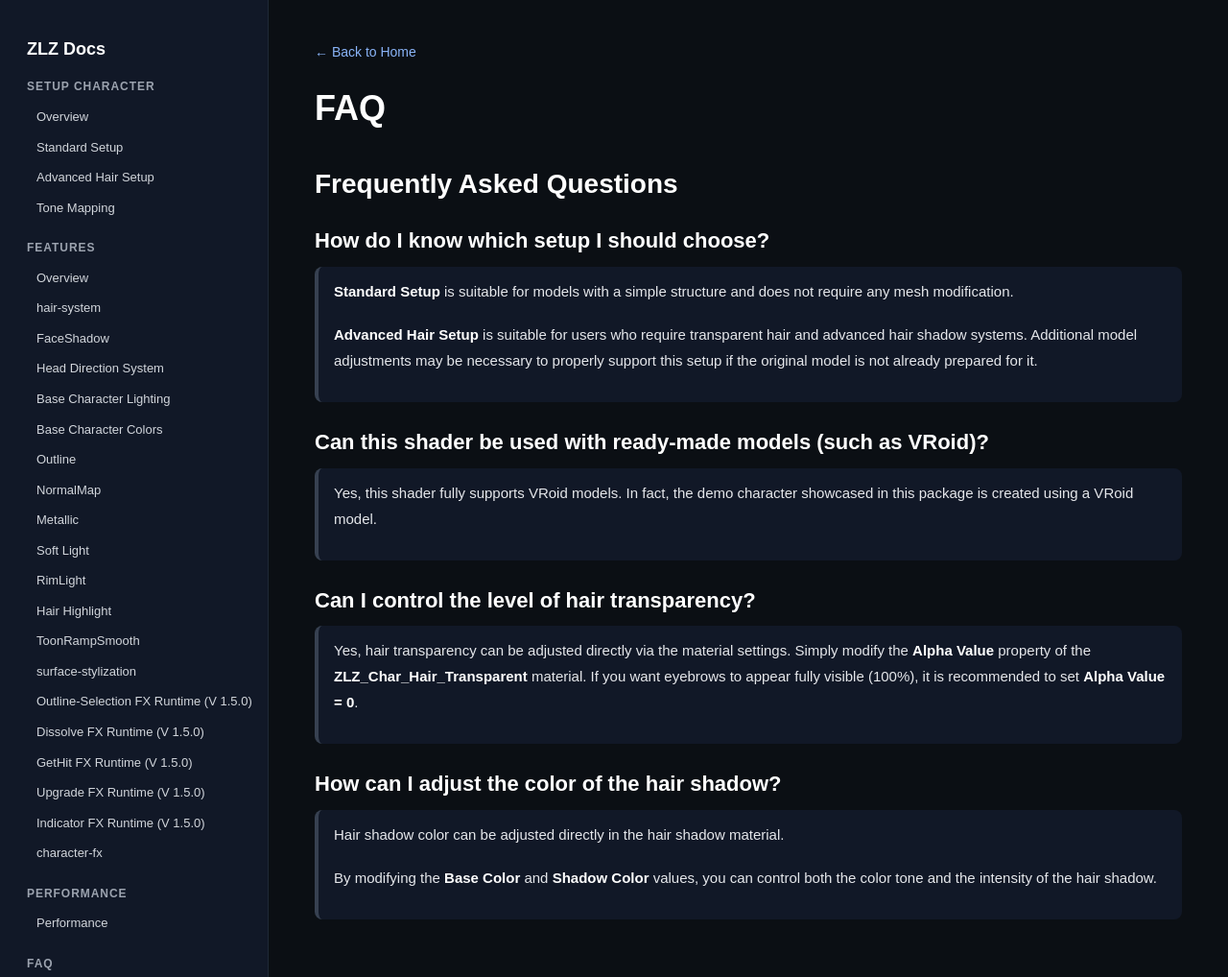
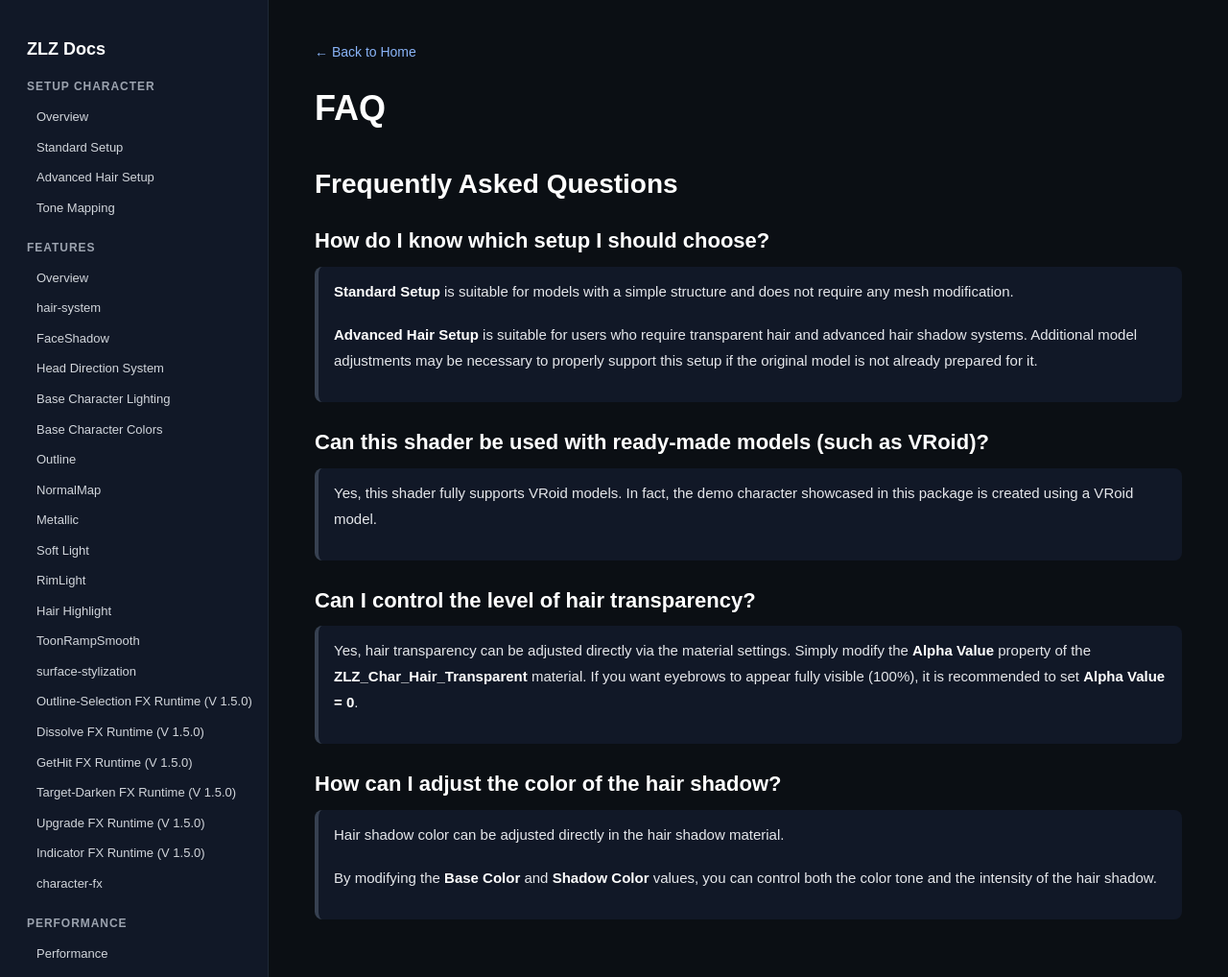
Before and after one commit to zlz-studio/zlz-studio.github.io, a Jekyll site: the page built from faq/index.md, in a window 1280 px wide and 1018 px high. Shown: the whole window at 96% size. Built offline with Jekyll 4.4.1, drawn with Linux system fonts in a browser that asks for light colours.

Commit message:
Update sidebar.html

```diff
--- a/_includes/sidebar.html
+++ b/_includes/sidebar.html
@@ -110,6 +110,11 @@
    GetHit FX Runtime (V 1.5.0)
 </a>
 
+<a href="{{ '/features/Target-Darken/' | relative_url }}"
+   class="{% if page.url contains '/features/Target-Darken/' %}active{% endif %}">
+   Target-Darken FX Runtime (V 1.5.0)
+</a>
+
 <a href="{{ '/features/Upgrade/' | relative_url }}"
    class="{% if page.url contains '/features/Upgrade/' %}active{% endif %}">
    Upgrade FX Runtime (V 1.5.0)
```
